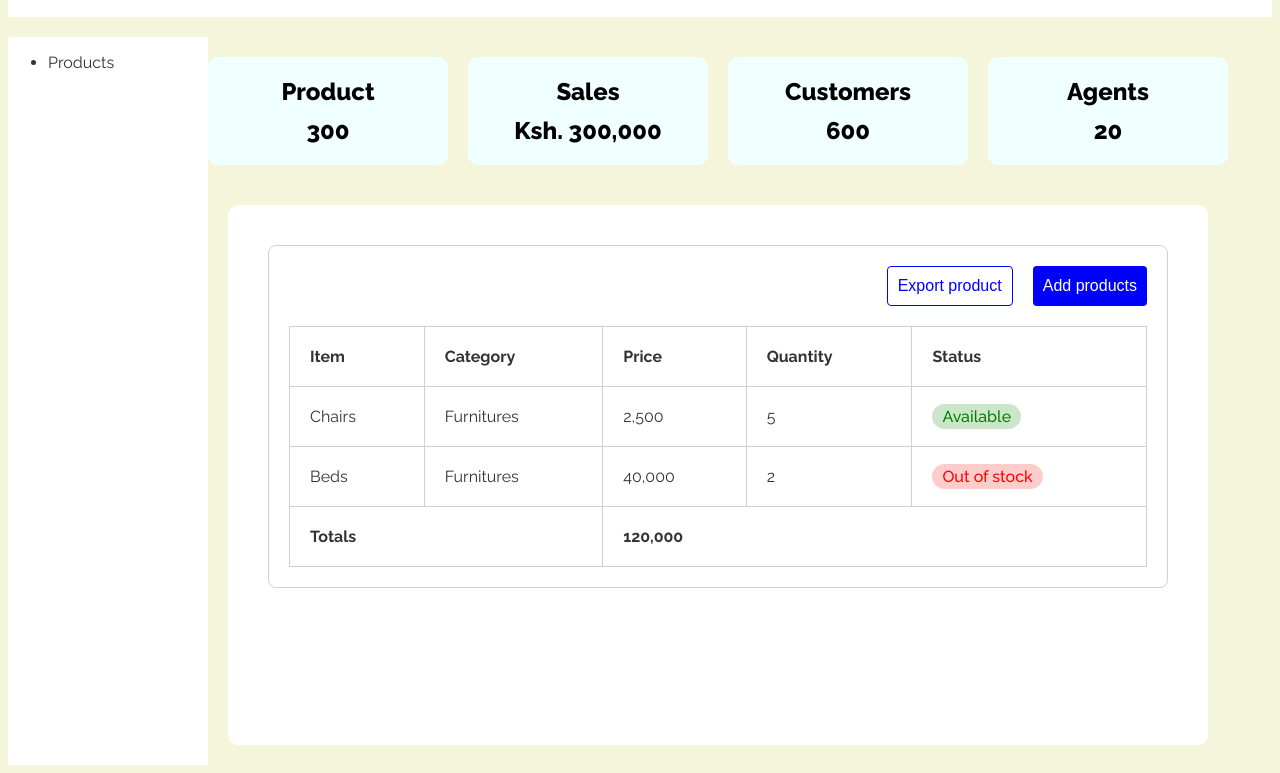
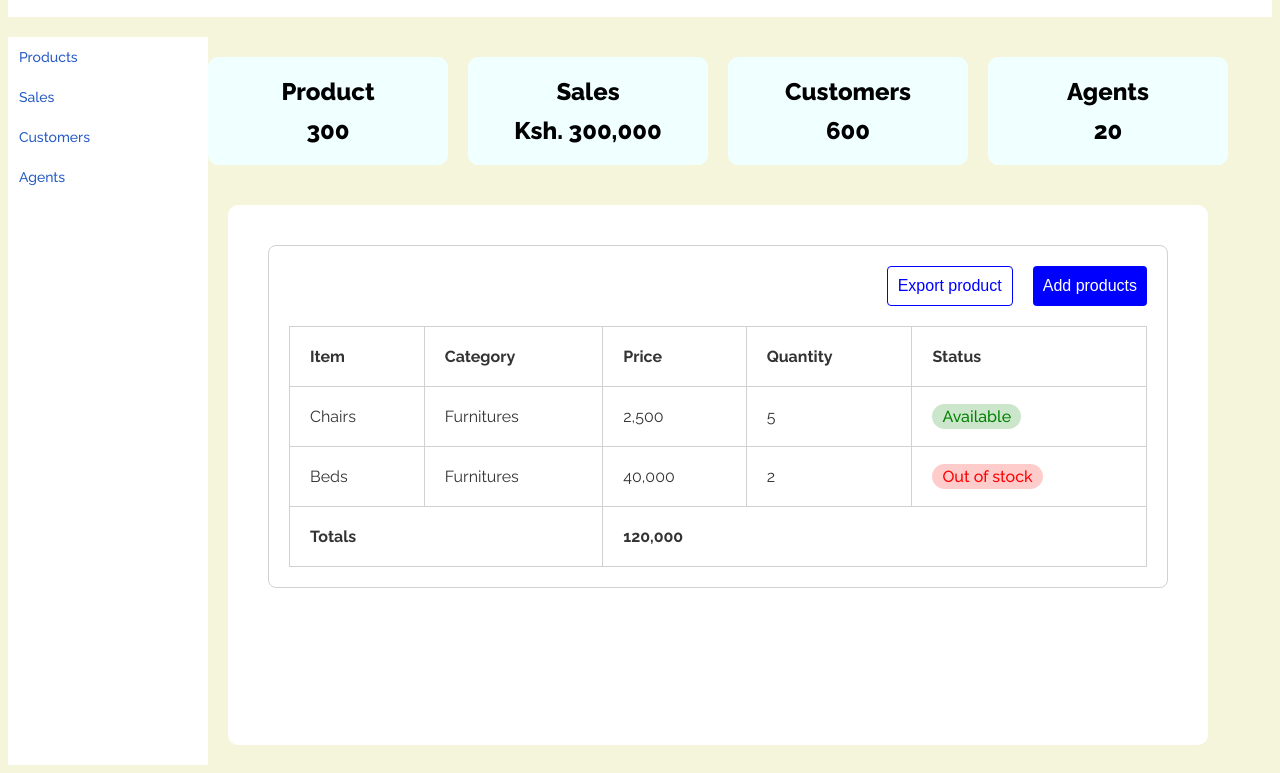
Before and after one commit to Ianizmaname/hello-world, a plain HTML site: page homework01.html in a window 1280 px wide. Shown: the part 91-864 px from the top of the page. Drawn offline with Linux system fonts and the light colour scheme.

Commit message:
learnt lists and links

```diff
--- a/homework01.html
+++ b/homework01.html
@@ -3,6 +3,7 @@
   <head>
     <title>HTML HOMEWORK 1</title>
     <link rel="stylesheet" href="./styles.css" />
+    <link rel="stylesheet" href="https://cdnjs.cloudflare.com/ajax/libs/font-awesome/6.7.2/css/fontawesome.min.css" integrity="sha512-v8QQ0YQ3H4K6Ic3PJkym91KoeNT5S3PnDKvqnwqFD1oiqIl653crGZplPdU5KKtHjO0QKcQ2aUlQZYjHczkmGw==" crossorigin="anonymous" referrerpolicy="no-referrer" />
   </head>
   <body>
     <!-- start navbar -->
@@ -14,9 +15,20 @@
     <div class="big-container">
       <!-- start sidebar -->
       <div class="sidebar">
+        <ul>
+            <li>
+             <a href="#"> <i class="fas fa-calendar"></i>Products</a>
+            </li>
+            <li>
+              <a href="#"> <i class="fas fa-calendar"></i>Sales</a>
+            </li>
+            <li>
+              <a href="#"> <i class="fas fa-calendar"></i>Customers</a>
 
-        <ul>
-            <li>Products</li>
+            </li>
+            <li>
+              <a href="#"> <i class="fa fa-user"></i>Agents</a>
+            </li>
         </ul>
       </div>
       <!-- end sidebar -->
--- a/styles.css
+++ b/styles.css
@@ -140,3 +140,23 @@ width: 100px;
 
 
 }
+ul{
+    list-style-type: none;
+    margin: 0px;
+    padding: 0px;
+}
+li{
+
+
+}
+a{
+    text-decoration: none;
+    height: 40px;
+    line-height: 40px;
+    cursor: pointer;
+    font-weight: 500;
+    display: block;
+    color: #295cc4;
+    font-size: 14px;
+
+}
```
